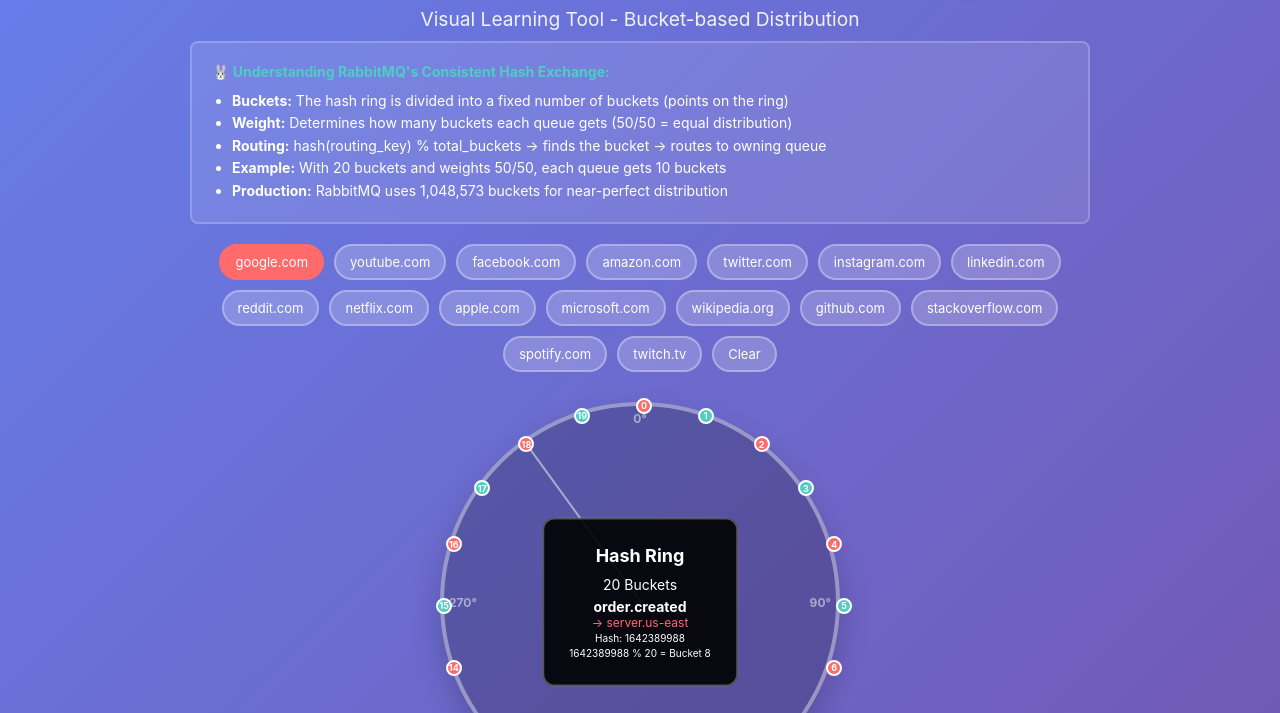
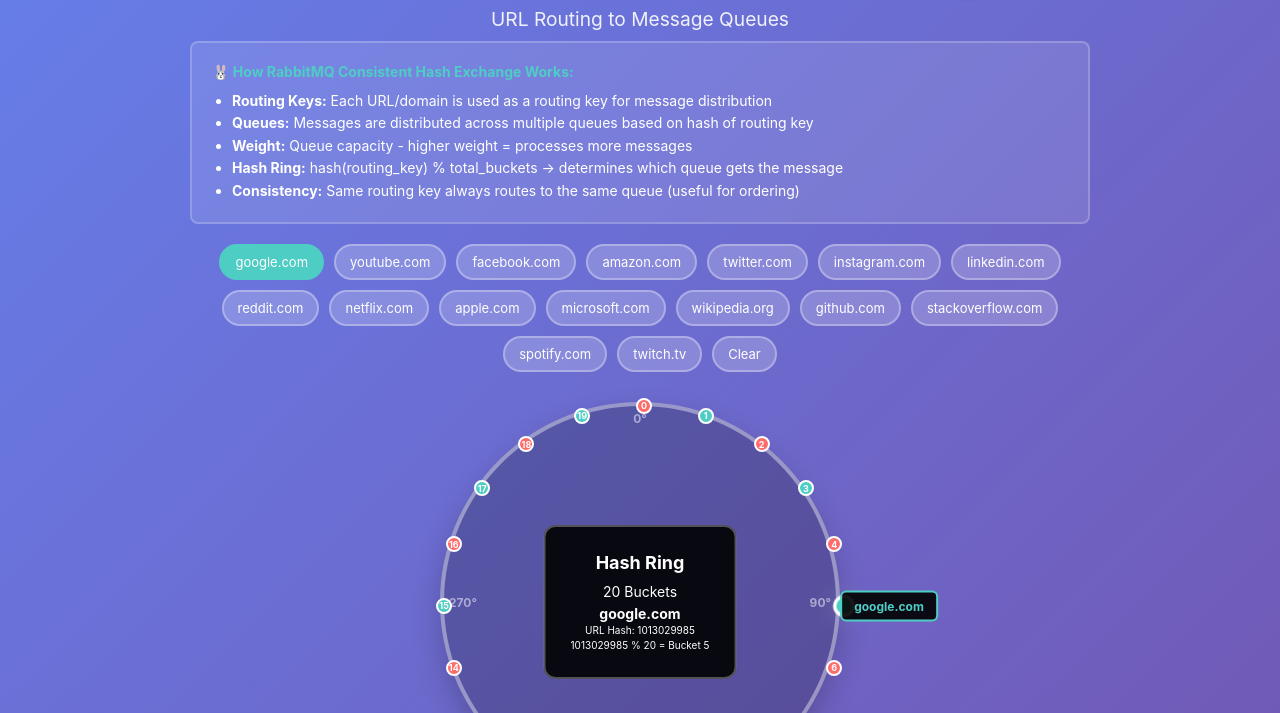
Before and after one commit to anveslav/consistent-hash-ring, a plain HTML site: page index.html in a window 1280 px wide. Shown: the part 72-785 px from the top of the page. Drawn offline with Linux system fonts and the light colour scheme.

Commit message:
Update index.html

```diff
--- a/index.html
+++ b/index.html
@@ -177,12 +177,14 @@
             white-space: nowrap;
         }
 
-        .hash-line {
+        .hash-arrow {
             position: absolute;
-            width: 2px;
-            background: rgba(255,255,255,0.5);
-            transform-origin: top center;
-            z-index: 5;
+            width: 0;
+            height: 0;
+            border-left: 8px solid transparent;
+            border-right: 8px solid transparent;
+            border-bottom: 12px solid white;
+            z-index: 51;
             pointer-events: none;
         }
 
@@ -398,16 +400,16 @@
 <body>
     <div class="container">
         <h1>RabbitMQ Consistent Hash Exchange</h1>
-        <p class="subtitle">Visual Learning Tool - Bucket-based Distribution</p>
+        <p class="subtitle">URL Routing to Message Queues</p>
 
         <div class="algorithm-info">
-            <h4>🐰 Understanding RabbitMQ's Consistent Hash Exchange:</h4>
+            <h4>🐰 How RabbitMQ Consistent Hash Exchange Works:</h4>
             <ul>
-                <li><strong>Buckets:</strong> The hash ring is divided into a fixed number of buckets (points on the ring)</li>
-                <li><strong>Weight:</strong> Determines how many buckets each queue gets (50/50 = equal distribution)</li>
-                <li><strong>Routing:</strong> hash(routing_key) % total_buckets → finds the bucket → routes to owning queue</li>
-                <li><strong>Example:</strong> With 20 buckets and weights 50/50, each queue gets 10 buckets</li>
-                <li><strong>Production:</strong> RabbitMQ uses 1,048,573 buckets for near-perfect distribution</li>
+                <li><strong>Routing Keys:</strong> Each URL/domain is used as a routing key for message distribution</li>
+                <li><strong>Queues:</strong> Messages are distributed across multiple queues based on hash of routing key</li>
+                <li><strong>Weight:</strong> Queue capacity - higher weight = processes more messages</li>
+                <li><strong>Hash Ring:</strong> hash(routing_key) % total_buckets → determines which queue gets the message</li>
+                <li><strong>Consistency:</strong> Same routing key always routes to the same queue (useful for ordering)</li>
             </ul>
         </div>
 
@@ -419,7 +421,7 @@
                     <div style="font-size: 18px; font-weight: bold; margin-bottom: 10px;">Hash Ring</div>
                     <div style="font-size: 14px;">
                         <span id="bucketCount">0 Buckets</span><br>
-                        <span id="currentSelection" style="font-size: 12px; margin-top: 5px; display: block;">Click routing key above</span>
+                        <span id="currentSelection" style="font-size: 12px; margin-top: 5px; display: block;">Click URL above</span>
                     </div>
                 </div>
 
@@ -445,7 +447,7 @@
                 </div>
             </div>
 
-            <h3 style="margin-top: 20px; margin-bottom: 10px;">⚖️ Queue Weights (Relative Distribution):</h3>
+            <h3 style="margin-top: 20px; margin-bottom: 10px;">⚖️ Queue Weights (Message Distribution):</h3>
 
             <div class="queues-container" id="queuesContainer"></div>
 
@@ -483,7 +485,6 @@
             window.buckets = [];
             window.currentHashPosition = null;
             window.currentLabel = null;
-            window.currentLine = null;
 
             window.routingKeys = [
                 'google.com', 'youtube.com', 'facebook.com', 'amazon.com',
@@ -495,8 +496,8 @@
             // Initialize queues
             window.initQueues = function() {
                 window.queues = [
-                    { name: 'server.us-east', weight: 50, color: window.colors[0] },
-                    { name: 'server.eu-west', weight: 50, color: window.colors[1] }
+                    { name: 'queue.orders', weight: 50, color: window.colors[0] },
+                    { name: 'queue.analytics', weight: 50, color: window.colors[1] }
                 ];
             };
 
@@ -700,10 +701,10 @@
                     node.style.top = y + 'px';
                     node.style.background = bucket.color;
                     node.style.borderColor = 'white';
-                    node.title = 'Bucket ' + i + ' → ' + bucket.queueName;
+                    node.title = 'Bucket ' + i + ' - ' + bucket.queueName;
 
                     if (window.TOTAL_BUCKETS <= 30) {
-                        node.textContent = i;
+                        node.textContent = i.toString();
                     }
 
                     ring.appendChild(node);
@@ -748,6 +749,7 @@
                     var btn = document.createElement('button');
                     btn.className = 'control-btn';
                     btn.textContent = key;
+                    btn.title = 'Hash and route ' + key + ' to a server';
                     btn.addEventListener('click', function() { window.showExample(key, btn); });
                     container.appendChild(btn);
                 });
@@ -759,7 +761,7 @@
                 container.appendChild(clearBtn);
             };
 
-            // Show example
+            // Show example without arrow
             window.showExample = function(routingKey, clickedElement) {
                 window.clearExample();
 
@@ -775,16 +777,7 @@
                 var x = centerX + radius * Math.cos(angleRad);
                 var y = centerY + radius * Math.sin(angleRad);
 
-                var line = document.createElement('div');
-                line.className = 'hash-line';
-                line.style.height = radius + 'px';
-                line.style.left = (centerX - 1) + 'px';
-                line.style.top = centerY + 'px';
-                line.style.transform = 'rotate(' + angle + 'deg)';
-                line.style.transformOrigin = 'top center';
-                document.getElementById('ring').appendChild(line);
-                window.currentLine = line;
-
+                // Add hash position marker
                 var hashEl = document.createElement('div');
                 hashEl.className = 'hash-position';
                 hashEl.style.left = x + 'px';
@@ -794,6 +787,7 @@
                 document.getElementById('ring').appendChild(hashEl);
                 window.currentHashPosition = hashEl;
 
+                // Add label
                 var labelEl = document.createElement('div');
                 labelEl.className = 'hash-label';
                 labelEl.textContent = routingKey;
@@ -810,19 +804,22 @@
                 document.getElementById('ring').appendChild(labelEl);
                 window.currentLabel = labelEl;
 
+                // Update info
                 document.getElementById('currentSelection').innerHTML =
                     '<strong style="font-size: 14px;">' + routingKey + '</strong><br>' +
-                    '<span style="color: ' + result.bucket.color + ';">→ ' + result.bucket.queueName + '</span><br>' +
-                    '<small>Hash: ' + result.hash + '<br>' +
+                    '<small>URL Hash: ' + result.hash + '<br>' +
                     result.hash + ' % ' + window.TOTAL_BUCKETS + ' = Bucket ' + result.bucketIndex + '</small>';
 
-                var targetNode = document.querySelectorAll('.bucket-node')[result.bucketIndex];
+                // Find the correct bucket node by its data attribute
+                var targetNode = document.querySelector('[data-bucket-index="' + result.bucketIndex + '"]');
                 if (targetNode) {
                     targetNode.style.transform = 'scale(2)';
                     targetNode.style.zIndex = '150';
                     targetNode.style.border = '3px solid white';
+                    targetNode.style.boxShadow = '0 0 15px rgba(255,255,255,0.8)';
                 }
 
+                // Style button
                 if (clickedElement) {
                     document.querySelectorAll('.control-btn').forEach(function(btn) {
                         btn.classList.remove('active');
@@ -845,12 +842,8 @@
                     window.currentLabel.remove();
                     window.currentLabel = null;
                 }
-                if (window.currentLine) {
-                    window.currentLine.remove();
-                    window.currentLine = null;
-                }
 
-                document.getElementById('currentSelection').innerHTML = 'Click routing key above';
+                document.getElementById('currentSelection').innerHTML = 'Click URL above';
 
                 document.querySelectorAll('.control-btn').forEach(function(btn) {
                     btn.classList.remove('active');
@@ -858,10 +851,11 @@
                     btn.style.borderColor = '';
                 });
 
-                document.querySelectorAll('.bucket-node').forEach(function(node) {
+                document.querySelectorAll('.bucket-node').forEach(function(node, index) {
                     node.style.transform = '';
                     node.style.zIndex = '10';
                     node.style.border = '2px solid white';
+                    node.style.boxShadow = '';
                 });
             };
 
@@ -888,7 +882,7 @@
                         '<div style="font-size: 12px;">Weight:</div>' +
                         '<input type="number" class="weight-input weight-input-' + i + '" value="' + queue.weight + '" min="1" max="1000">' +
                         '<div class="queue-info">' +
-                            '<span style="color: ' + queue.color + ';">' + percent + '% of traffic</span>' +
+                            '<span style="color: ' + queue.color + ';">' + percent + '% of messages</span>' +
                             '<span style="color: rgba(255,255,255,0.7);">→ ' + actualBuckets + ' buckets</span>' +
                         '</div>' +
                         (window.queues.length > 1 ? '<button class="remove-queue remove-queue-' + i + '">×</button>' : '');
@@ -938,7 +932,7 @@
                 });
 
                 var resultsHTML = '<div style="background: rgba(255,255,255,0.1); padding: 15px; border-radius: 6px;">';
-                resultsHTML += '<h5 style="margin-top: 0; color: #4ecdc4;">Distribution Test (' + testCount + ' random keys)</h5>';
+                resultsHTML += '<h5 style="margin-top: 0; color: #4ecdc4;">Message Distribution Test (' + testCount + ' random routing keys)</h5>';
 
                 window.queues.forEach(function(queue) {
                     var count = distribution[queue.name] || 0;
@@ -1034,9 +1028,10 @@
 
                 // Show first example
                 setTimeout(function() {
+                    // Show first example with popular website
                     var firstBtn = document.querySelector('.control-btn');
                     if (firstBtn) {
-                        window.showExample('order.created', firstBtn);
+                        window.showExample('google.com', firstBtn);
                     }
                 }, 100);
             }
```
